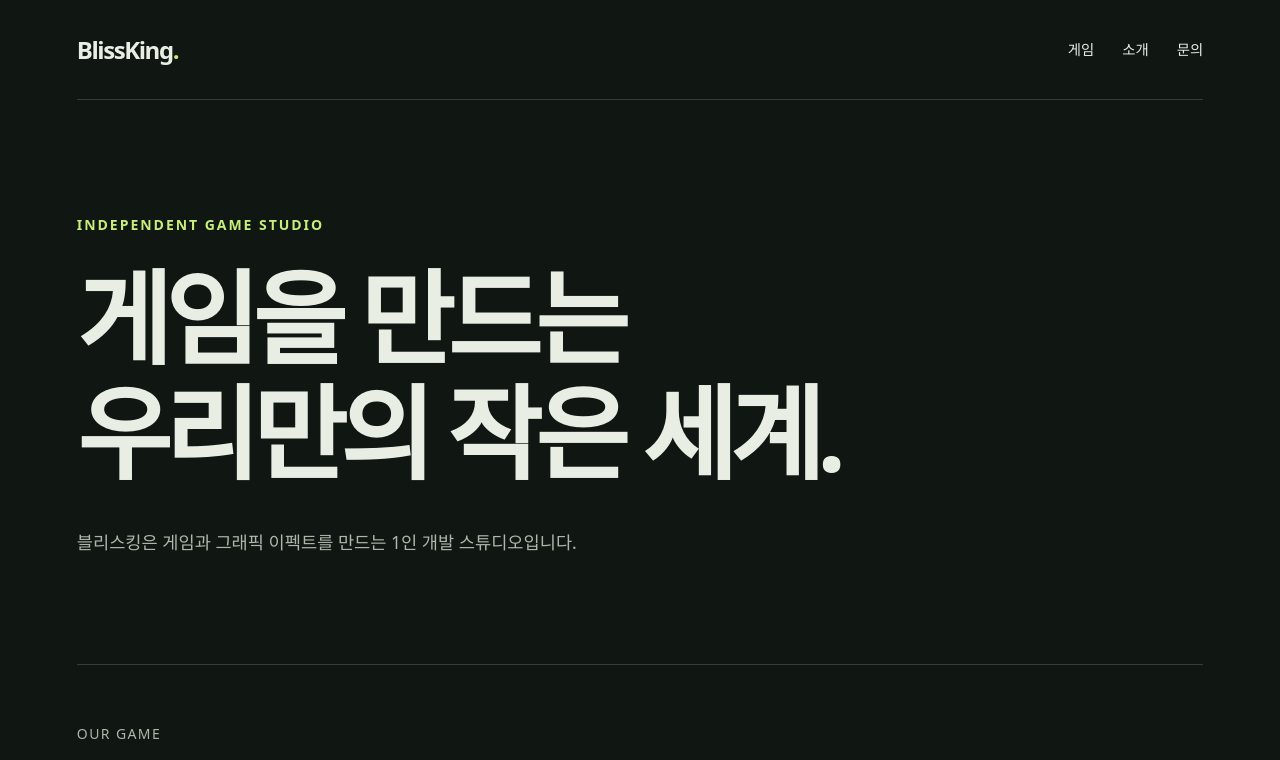
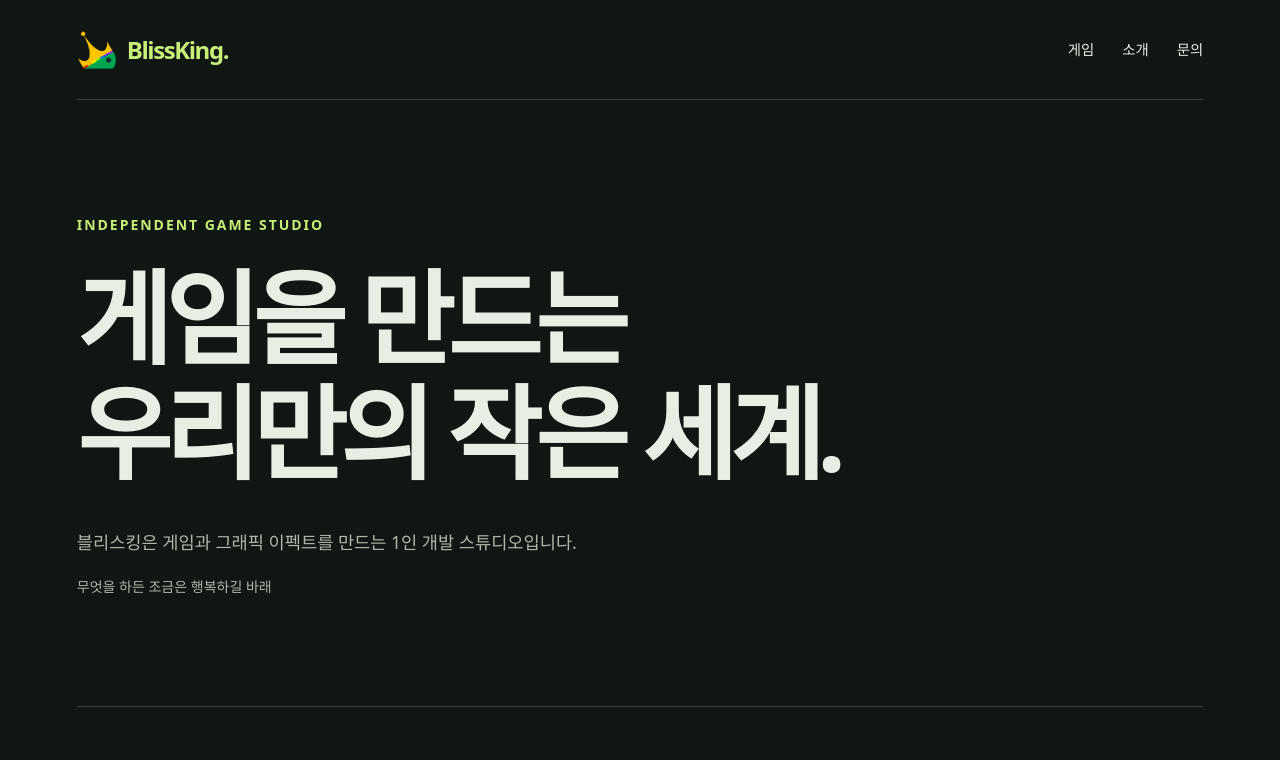
Before and after one commit to BlissKingGames/blisskinggames.github.io, a plain HTML site: page index.html in a window 1280 px wide. Shown: the top 760 px of the page. Drawn offline with Linux system fonts and the light colour scheme.

Commit message:
CI 추가

```diff
--- a/index.html
+++ b/index.html
@@ -6,6 +6,8 @@
   <meta name="description" content="블리스킹 BlissKing은 게임을 만드는 1인 개발 스튜디오입니다. 개발 중인 게임 Isolation V와 문의 정보를 확인하세요.">
   <meta name="theme-color" content="#101612">
   <title>BlissKing — Independent Game Studio</title>
+  <!-- 2026-11-22: 블리스킹 CI를 브라우저 아이콘에 적용. -->
+  <link rel="icon" type="image/png" href="CI_BlissKing.png">
   <style>
     :root { color-scheme: dark; --paper: #e9eee5; --muted: #acb7aa; --accent: #c6ee78; --line: #354032; }
     * { box-sizing: border-box; }
@@ -15,7 +17,10 @@
     a:focus-visible { outline: 3px solid var(--accent); outline-offset: 7px; }
     .wrap { width: min(1160px, 88%); margin-inline: auto; }
     header { display: flex; align-items: center; justify-content: space-between; gap: 24px; padding-block: 28px; border-bottom: 1px solid var(--line); }
-    .brand { font-size: 1.5rem; font-weight: 800; letter-spacing: -.06em; text-decoration: none; }
+    /* 2026-11-22: 기존 브랜드명 옆에 CI를 표시하고 작은 모토를 추가. */
+    .brand { display: inline-flex; align-items: center; gap: 10px; font-size: 1.5rem; font-weight: 800; letter-spacing: -.06em; text-decoration: none; }
+    .brand-logo { width: 40px; height: 40px; object-fit: contain; flex-shrink: 0; }
+    .motto { margin: 16px 0 0; color: var(--muted); font-size: .875rem; word-break: keep-all; }
     .brand span { color: var(--accent); }
     nav { display: flex; gap: 28px; }
     nav a { font-size: .9rem; text-decoration: none; }
@@ -58,7 +63,8 @@
 <body>
   <div class="wrap">
     <header>
-      <a class="brand" href="#home" aria-label="BlissKing 홈">BlissKing<span>.</span></a>
+      <!-- 2026-11-22: 제공된 CI 원본을 상단 브랜드 로고로 사용. -->
+      <a class="brand" href="#home" aria-label="BlissKing 홈"><img class="brand-logo" src="CI_BlissKing.png" alt="" width="40" height="40"><span>BlissKing.</span></a>
       <nav aria-label="주 메뉴"><a href="#game">게임</a><a href="#about">소개</a><a href="#contact">문의</a></nav>
     </header>
     <main id="home">
@@ -66,6 +72,8 @@
         <p class="eyebrow">INDEPENDENT GAME STUDIO</p>
         <h1 id="hero-title">게임을 만드는<br>우리만의 작은 세계.</h1>
         <p class="hero-copy">블리스킹은 게임과 그래픽 이펙트를 만드는 1인 개발 스튜디오입니다.</p>
+        <!-- 2026-11-22: 요청한 모토를 작은 보조 문구로 표시. -->
+        <p class="motto">무엇을 하든 조금은 행복하길 바래</p>
       </section>
       <section class="section" id="game" aria-labelledby="game-title">
         <p class="section-label">OUR GAME</p>
```
Also changed, not shown: CI_BlissKing.png (added).
